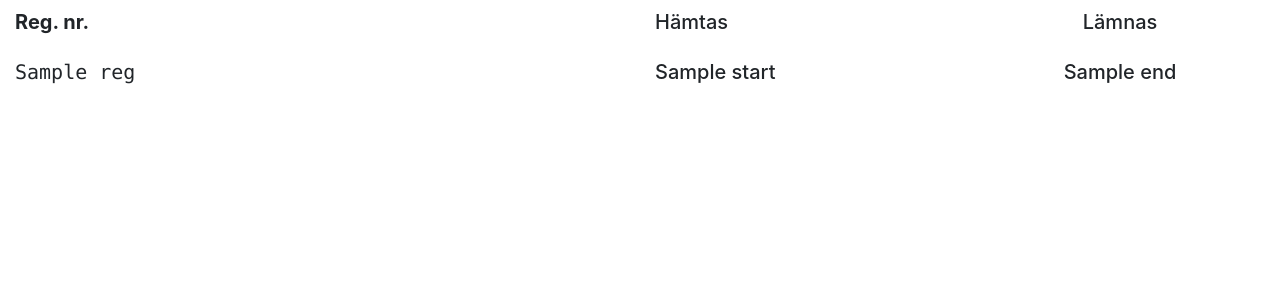
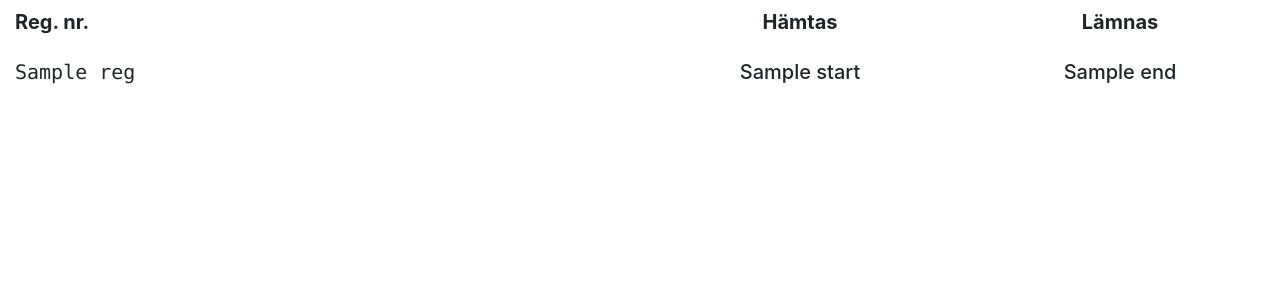
Before and after one commit to johanlundahl/kasak, a Flask app: template templates/overview.html in a window 1280 px wide. Shown: the part 56-356 px from the top of the page. Run offline with Flask 2, Linux system fonts and the light colour scheme; the template is opened without the code that fills it: most values are stand-ins (such as "Sample title", 1, 10 or a date in 2020); some libraries are stand-ins or nearby versions.

Commit message:
Adjusted text align in time columns

```diff
--- a/templates/overview.html
+++ b/templates/overview.html
@@ -7,11 +7,11 @@
             <div class="col-6">
                 <h5><span class="align-middle"><strong>Reg. nr.</strong></span></h5>
             </div>
-            <div class="col-3">
-              <h5><span class="align-middle">Hämtas</span></h5>
+            <div class="col-3 text-center">
+              <h5><span class="align-middle"><strong>Hämtas</strong></span></h5>
             </div>
             <div class="col-3 text-center">
-              <h5><span class="align-middle">Lämnas</span></h5>
+              <h5><span class="align-middle"><strong>Lämnas</strong></span></h5>
             </div>
         </div>
     </div>
@@ -22,7 +22,7 @@
             <div class="col-6">
               <h5><span class="text-monospace align-middle">{{ reg }}</span></h5>
             </div>
-            <div class="col-3">
+            <div class="col-3 text-center">
               <h5><span class="align-middle">{{ start }}</span></h5>
             </div>
             <div class="col-3 text-center">
```
